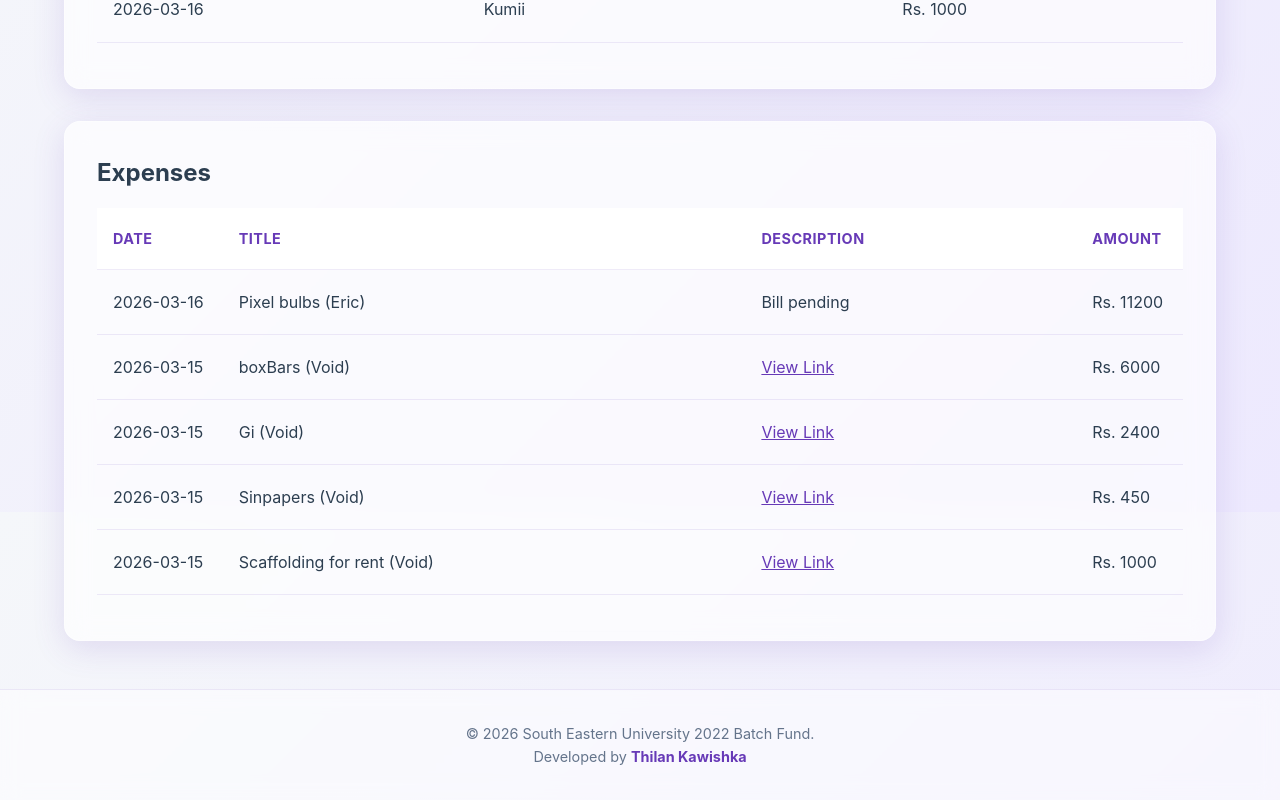
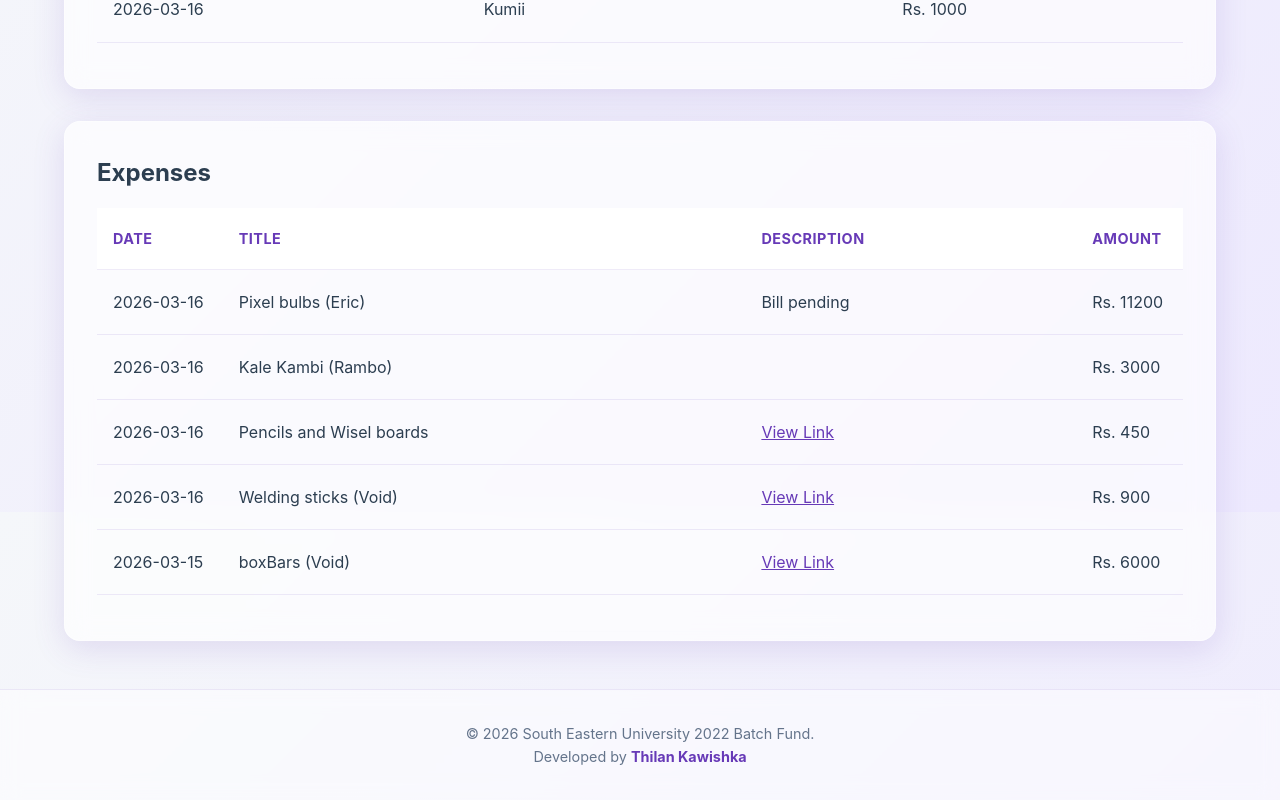
Before and after one commit to DArkSHADOW110/fund_collection, a plain HTML site: page index.html in a window 1280 px wide. Shown: the part 1088-1888 px from the top of the page. Drawn offline with Linux system fonts and the light colour scheme.

Commit message:
Update index.html

```diff
--- a/index.html
+++ b/index.html
@@ -1032,6 +1032,12 @@
     "name": "Eric",
     "gender": "Male",
     "active": true
+  },
+  {
+    "id": "C1DA4228F",
+    "name": "Limori",
+    "gender": "Female",
+    "active": true
   }
 ];
 
@@ -1733,6 +1739,34 @@
     "id": "COL18AD3EE0",
     "contributorId": "C9291CD5C",
     "amount": 2000,
+    "date": "2026-03-16",
+    "type": "weekly"
+  },
+  {
+    "id": "COL50611305",
+    "contributorId": "C1DA4228F",
+    "amount": 2000,
+    "date": "2026-03-16",
+    "type": "weekly"
+  },
+  {
+    "id": "COLE3E34D1B",
+    "contributorId": "C6F78A267",
+    "amount": 1000,
+    "date": "2026-03-16",
+    "type": "weekly"
+  },
+  {
+    "id": "COL79C7C21F",
+    "contributorId": "C1C2C8FB2",
+    "amount": 1000,
+    "date": "2026-03-16",
+    "type": "weekly"
+  },
+  {
+    "id": "COLB2BF7100",
+    "contributorId": "CFA99ECC6",
+    "amount": 1000,
     "date": "2026-03-16",
     "type": "weekly"
   }
@@ -2025,6 +2059,27 @@
     "amount": 11200,
     "date": "2026-03-16",
     "description": "Bill pending"
+  },
+  {
+    "id": "EXP7E36FF72",
+    "title": "Kale Kambi (Rambo)",
+    "amount": 3000,
+    "date": "2026-03-16",
+    "description": ""
+  },
+  {
+    "id": "EXP98F06E5F",
+    "title": "Pencils and Wisel boards",
+    "amount": 450,
+    "date": "2026-03-16",
+    "description": "https://drive.google.com/file/d/1FH2n9caJLDIPFQbzRo9V4F_6GxB5GD8Y/view?usp=sharing"
+  },
+  {
+    "id": "EXPA83857FF",
+    "title": "Welding sticks (Void)",
+    "amount": 900,
+    "date": "2026-03-16",
+    "description": "https://drive.google.com/file/d/1qCqD48bgzwjzON5ZIDL0omy76rojI_Kc/view?usp=sharing"
   }
 ];
 
```
